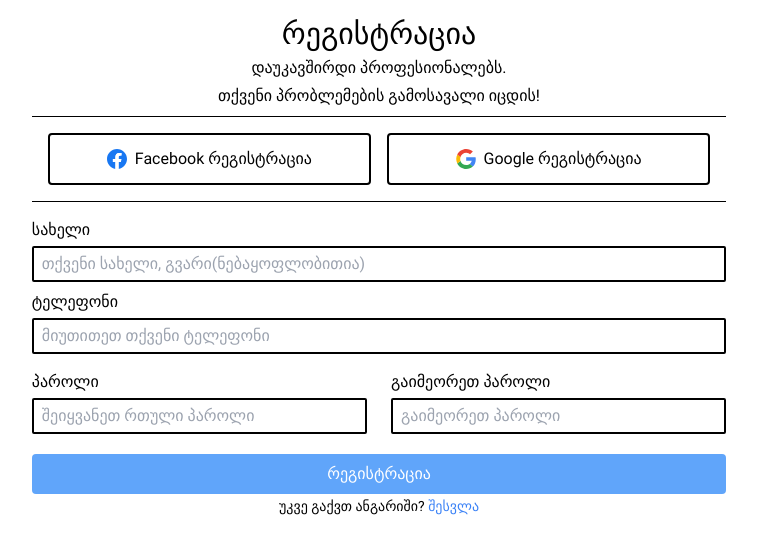
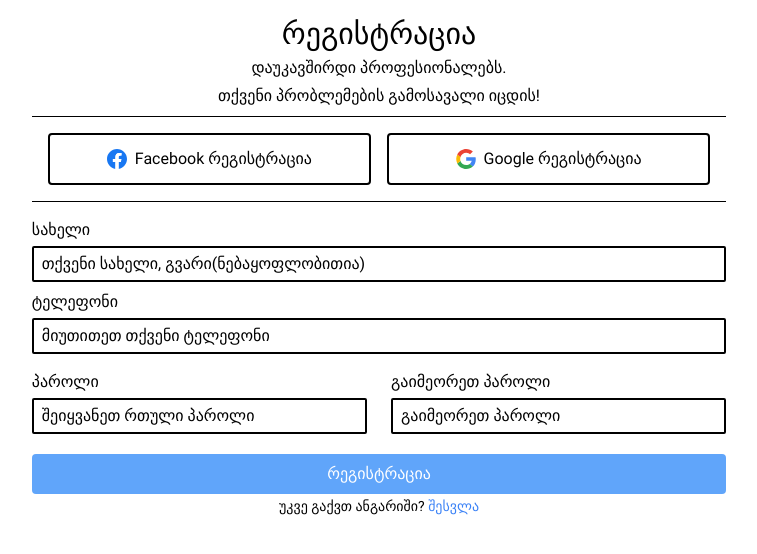
Before and after one commit to jarjia/connectify, a Vue app: page /#/register in a window 1280 px wide. Shown: the top 554 px of the page, without its empty margins (261-1018 px from the left). Built offline with nearby package versions, Linux system fonts and the light colour scheme; what @tanstack/vue-query would draw is missing.

Commit message:
style: add custom styles

```diff
--- a/src/style.css
+++ b/src/style.css
@@ -7,6 +7,17 @@
   src: url(/font.ttf);
 }
 
+.without-arrows::-webkit-outer-spin-button,
+.without-arrows::-webkit-inner-spin-button {
+  -webkit-appearance: none;
+  margin: 0;
+}
+
+/* Firefox */
+.without-arrows[type="number"] {
+  -moz-appearance: textfield;
+}
+
 body {
   font-family: main;
 }
@@ -14,3 +25,7 @@ body {
 button {
   user-select: none;
 }
+
+input::placeholder {
+  color: black;
+}
```
